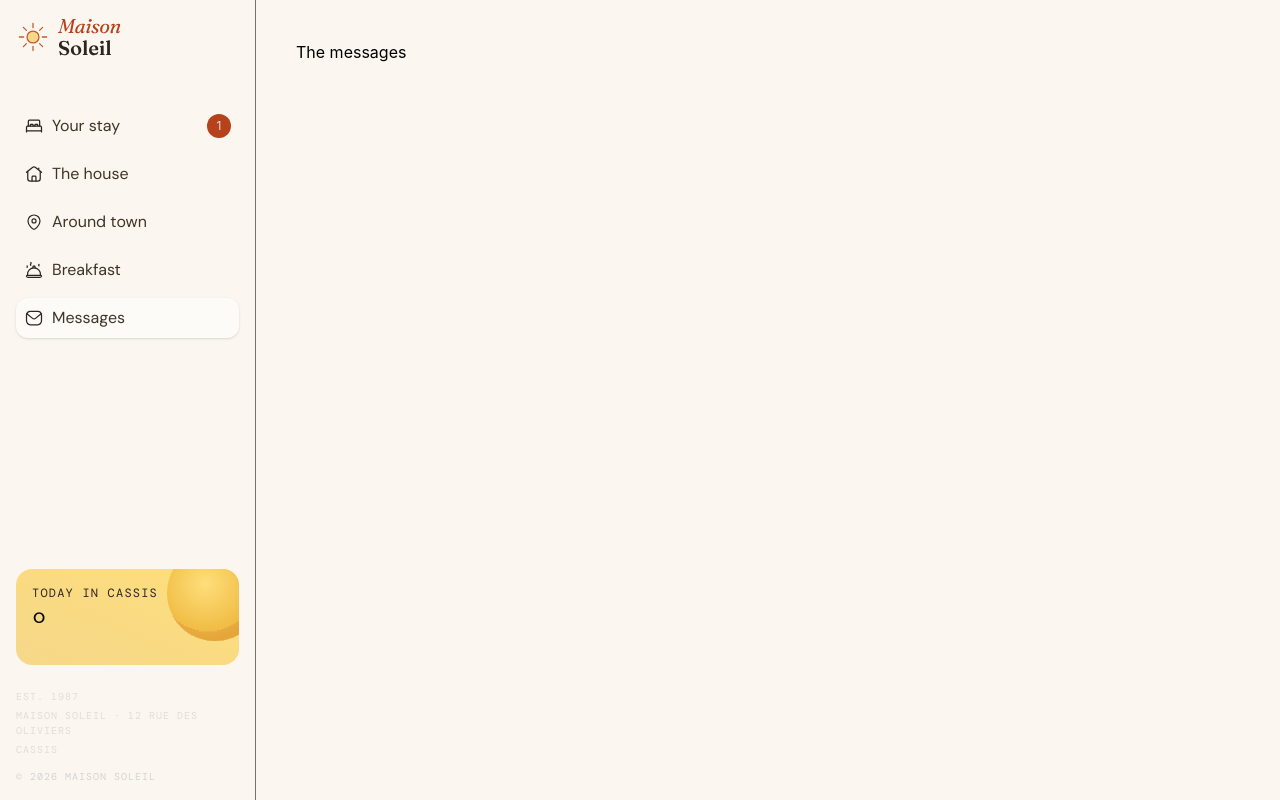
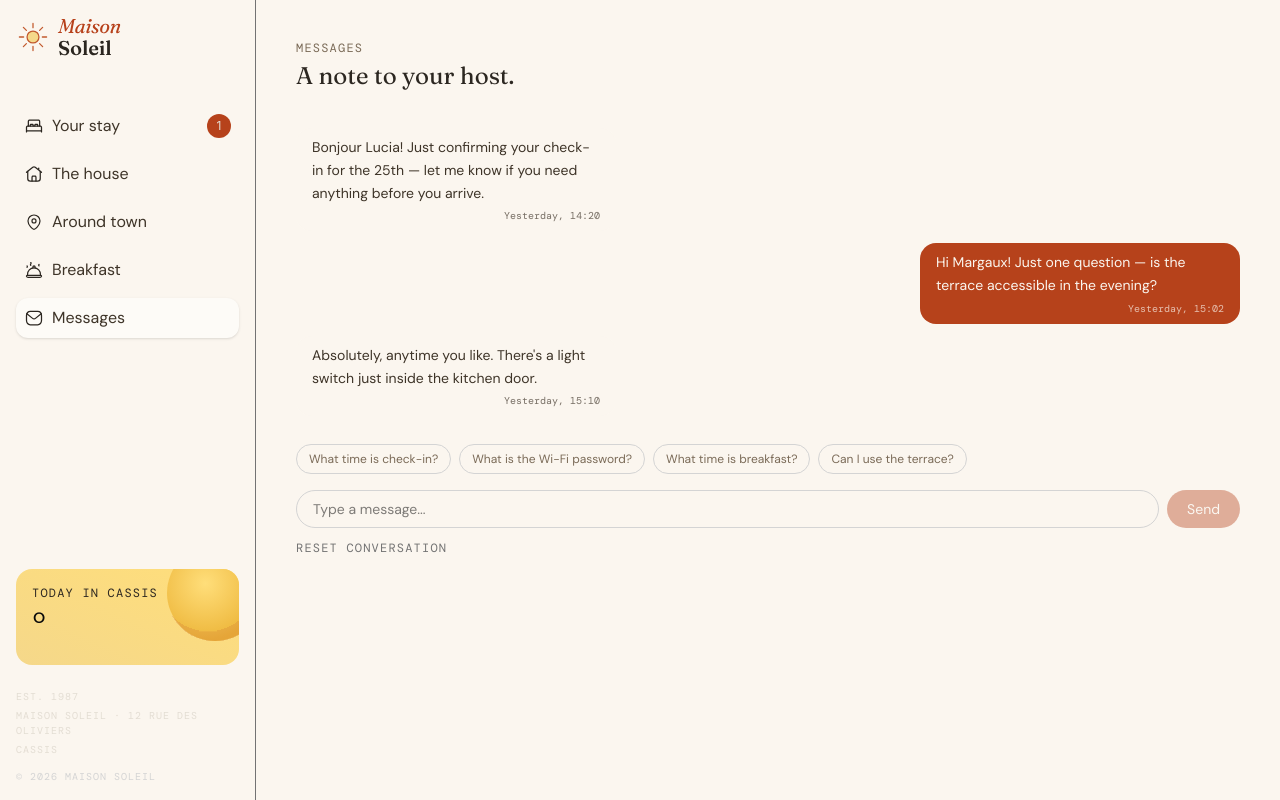
Before and after one commit to fabusuyi-deborah/Maison-Guest-house, a React (Vite) app: page /messages in a window 1280 px wide. Built offline with nearby package versions, Linux system fonts and the light colour scheme; no server answers.

Commit message:
worked on the messages page

```diff
--- a/src/App.tsx
+++ b/src/App.tsx
@@ -4,6 +4,7 @@ import YourStayPage from './pages/YourStayPage'
 import TheHousePage from './pages/TheHousePage'
 import TheBreakfastPage from './pages/TheBreakfastPage'
 import MealDetailPage from './pages/MealDetailPage'
+import MessagesPage from './pages/MessagesPage'
 
 function App() {
   return (
@@ -14,7 +15,7 @@ function App() {
         <Route path="/around-town" element={<h1>Around town</h1>} />
         <Route path="/breakfast" element={<TheBreakfastPage/>} />
         <Route path="/breakfast/:id" element={<MealDetailPage/>} />
-        <Route path="/messages" element={<h1>The messages</h1>} />
+        <Route path="/messages" element={<MessagesPage />} />
       </Routes>
     </MainLayout>
   )
--- a/src/pages/MessagesPage.tsx
+++ b/src/pages/MessagesPage.tsx
@@ -0,0 +1,196 @@
+import { useState, useEffect, useRef } from "react"
+import { initialMessages } from "../types"
+import type { Message } from "../types"
+
+const getHostReply = (guestMessage: string): string => {
+  const message = guestMessage.toLowerCase()
+
+  if (message.includes("terrace") || message.includes("garden")) {
+    return "Yes, the terrace is open all evening — feel free to enjoy it whenever you like!"
+  }
+
+  if (message.includes("check-in") || message.includes("arrive")) {
+    return "Check-in is from 15:00 — ring the brass bell by the blue door when you arrive."
+  }
+
+  if (message.includes("wifi") || message.includes("password")) {
+    return "The Wi-Fi network is 'Le Soleil · Guest' — you'll find the password on your Wifi info card."
+  }
+
+  if (message.includes("breakfast")) {
+    return "Breakfast is served 8–10:30 on the terrace. Let me know if you have any dietary notes!"
+  }
+
+  if (message.includes("thank")) {
+    return "You're so welcome, Lucia. Looking forward to having you!"
+  }
+
+  return "Thanks for your message! I'll get back to you personally soon."
+}
+
+const MessagesPage = () => {
+  const [messages, setMessages] = useState<Message[]>(() => {
+    const saved = localStorage.getItem("chatMessages")
+    return saved ? JSON.parse(saved) : initialMessages
+  })
+
+  const [inputText, setInputText] = useState("")
+  const [isTyping, setIsTyping] = useState(false)
+
+  const bottomRef = useRef<HTMLDivElement>(null)
+
+  useEffect(() => {
+    bottomRef.current?.scrollIntoView({
+      behavior: "smooth",
+    })
+  }, [messages, isTyping])
+
+  const handleSend = (text?: string) => {
+    const messageToSend = text ?? inputText
+
+    if (messageToSend.trim() === "" || isTyping) return
+
+    const guestMessage: Message = {
+      id: crypto.randomUUID(),
+      sender: "guest",
+      text: messageToSend,
+      timestamp: "Just now",
+    }
+
+    setMessages((prev) => [...prev, guestMessage])
+    setInputText("")
+    setIsTyping(true)
+
+    setTimeout(() => {
+      const hostMessage: Message = {
+        id: crypto.randomUUID(),
+        sender: "host",
+        text: getHostReply(messageToSend),
+        timestamp: "Just now",
+      }
+
+      setMessages((prev) => [...prev, hostMessage])
+      setIsTyping(false)
+    }, 1500)
+  }
+
+  useEffect(() => {
+    localStorage.setItem("chatMessages", JSON.stringify(messages))
+  }, [messages])
+
+  const quickMessages = [
+    "What time is check-in?",
+    "What is the Wi-Fi password?",
+    "What time is breakfast?",
+    "Can I use the terrace?",
+  ]
+
+  const handleClearChat = () => {
+    setMessages(initialMessages)
+    localStorage.removeItem("chatMessages")
+  }
+
+  return (
+    <div className="flex flex-col gap-3 px-1 sm:px-0">
+      <div className="mb-6">
+  <p className="font-dm-mono text-xs uppercase tracking-widest text-neutral-600">Messages</p>
+  <h1 className="font-fraunces text-2xl text-neutral-900 mt-1">A note to your host.</h1>
+      </div>
+
+      {/* Messages */}
+      {messages.map((message) => (
+        <div
+          key={message.id}
+          className={`flex ${
+            message.sender === "guest"
+              ? "justify-end"
+              : "justify-start"
+          }`}
+        >
+          <div
+            className={`max-w-[85%] wrap-break-word rounded-2xl px-4 py-2 sm:max-w-xs ${
+              message.sender === "guest"
+                ? "bg-terracotta-600 text-neutral-100"
+                : "bg-neutral-100 text-neutral-800"
+            }`}
+          >
+            <p className="font-dm-sans text-sm leading-relaxed">
+              {message.text}
+            </p>
+
+            <p className="mt-1 text-right font-dm-mono text-[10px] opacity-70">
+              {message.timestamp}
+            </p>
+          </div>
+        </div>
+      ))}
+
+      {/* Bottom section */}
+      <div className="mt-4 space-y-3">
+        {/* Typing indicator */}
+        {isTyping && (
+          <div className="flex justify-start">
+            <div className="rounded-2xl bg-neutral-100 px-4 py-3">
+              <p className="font-dm-mono text-xs text-neutral-500">
+                Maison Soleil is typing...
+              </p>
+            </div>
+          </div>
+        )}
+
+        {/* Quick messages */}
+        <div className="flex gap-2 overflow-x-auto pb-1 sm:flex-wrap sm:overflow-visible">
+          {quickMessages.map((message) => (
+            <button
+              key={message}
+              onClick={() => handleSend(message)}
+              disabled={isTyping}
+              className="shrink-0 rounded-full border border-neutral-300 px-3 py-1.5 font-dm-sans text-xs text-neutral-600 transition hover:border-terracotta-600 hover:text-terracotta-600 disabled:cursor-not-allowed disabled:opacity-40"
+            >
+              {message}
+            </button>
+          ))}
+        </div>
+
+        {/* Input */}
+        <div className="flex w-full gap-2">
+          <input
+            type="text"
+            value={inputText}
+            onChange={(e) => setInputText(e.target.value)}
+            onKeyDown={(e) => {
+              if (e.key === "Enter") {
+                handleSend()
+              }
+            }}
+            placeholder="Type a message..."
+            disabled={isTyping}
+            className="min-w-0 flex-1 rounded-full border border-neutral-300 px-4 py-2 font-dm-sans text-sm outline-none focus:border-terracotta-600 disabled:bg-neutral-50"
+          />
+
+          <button
+            onClick={() => handleSend()}
+            disabled={inputText.trim() === "" || isTyping}
+            className="shrink-0 rounded-full bg-terracotta-600 px-4 py-2 font-dm-sans text-sm text-neutral-50 transition hover:opacity-90 disabled:cursor-not-allowed disabled:opacity-40 sm:px-5"
+          >
+            Send
+          </button>
+        </div>
+
+        {/* Reset */}
+        <div className="flex justify-center sm:justify-start">
+          <button
+            onClick={handleClearChat}
+            className="font-dm-mono text-xs uppercase tracking-widest text-neutral-500 transition hover:text-terracotta-600"
+          >
+            Reset conversation
+          </button>
+        </div>
+      </div>
+
+      <div ref={bottomRef} />
+    </div>
+  )
+}
+
+export default MessagesPage
```
